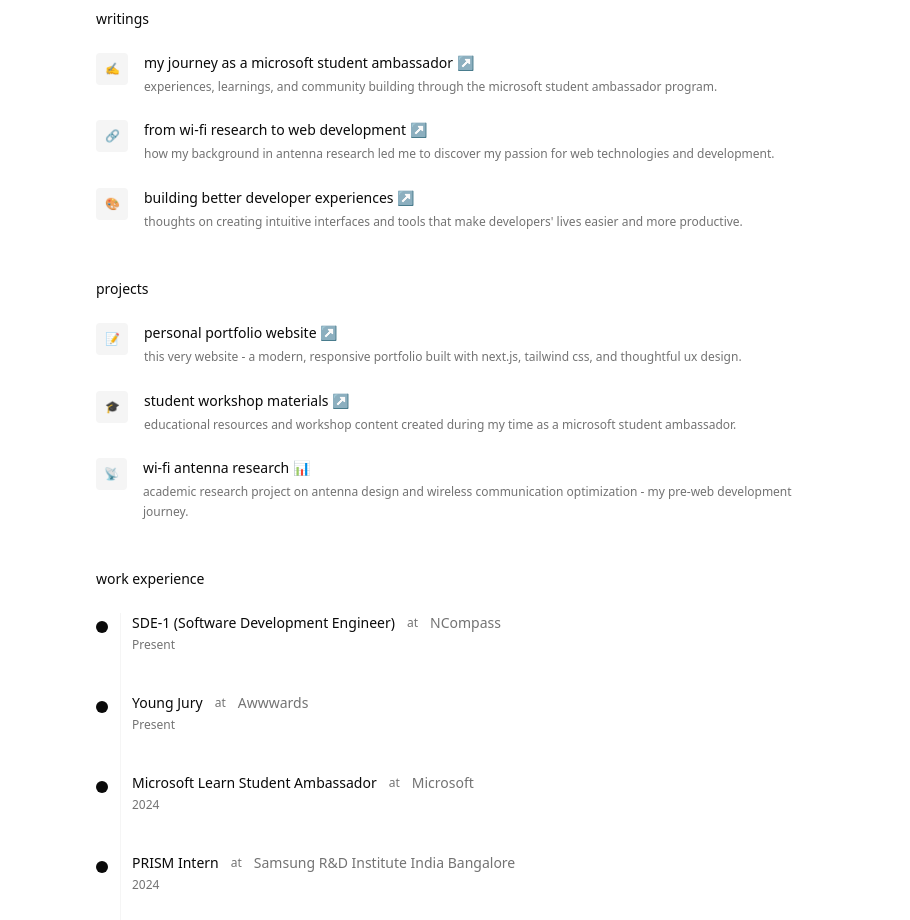
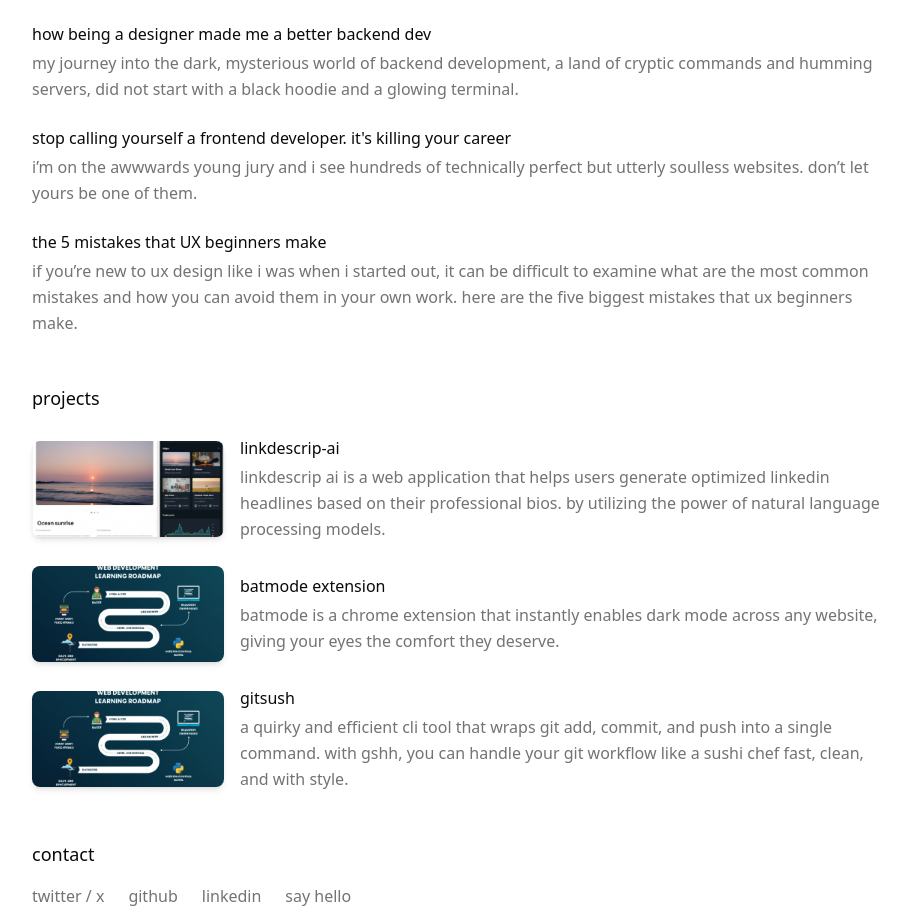
Before and after one commit to JaswanthRemiel/portcmebk, a Next.js app: page / in a window 1280 px wide. Shown: the part 480-1400 px from the top of the page, without its empty margins (184-1094 px from the left). Built offline with nearby package versions, Linux system fonts and the light colour scheme.

Commit message:
added some changes

```diff
--- a/app/components/ContactSection.tsx
+++ b/app/components/ContactSection.tsx
@@ -15,8 +15,8 @@ export default function ContactSection({
         isLoaded ? "opacity-100 translate-y-0" : "opacity-0 translate-y-4"
       }`}
     >
-      <h2 className="text-sm font-medium mb-4 text-foreground">contact</h2>
-      <div className="flex flex-wrap gap-4 sm:gap-6 text-sm mb-4">
+      <h2 className="text-lg font-medium mb-4 text-foreground">contact</h2>
+      <div className="flex text-l flex-wrap gap-4 sm:gap-6 mb-2">
         <a
           href="https://twitter.com/jaswanthremiel"
           target="_blank"
@@ -42,13 +42,13 @@ export default function ContactSection({
           linkedin
         </a>
         <a
-          href="mailto:jaswanthremiel@gmail.com"
+          href="mailto:work.remiel@remiel.work"
           className="text-muted-foreground hover:text-foreground transition-colors"
         >
           say hello
         </a>
       </div>
-      <div className="text-xs text-muted-foreground">
+      <div className="text-l text-muted-foreground">
         <span className="font-medium">your time:</span>{" "}
         {formatTime(visitorTime)}
       </div>
--- a/app/components/Header.tsx
+++ b/app/components/Header.tsx
@@ -8,7 +8,7 @@ export default function Header() {
 
   return (
     <header className="flex justify-end p-8">
-      <Button
+      {/* <Button
         variant="ghost"
         size="icon"
         onClick={() => setTheme(theme === "dark" ? "light" : "dark")}
@@ -17,7 +17,7 @@ export default function Header() {
         <Sun className="h-4 w-4 rotate-0 scale-100 transition-all dark:-rotate-90 dark:scale-0" />
         <Moon className="absolute h-4 w-4 rotate-90 scale-0 transition-all dark:rotate-0 dark:scale-100" />
         <span className="sr-only">Toggle theme</span>
-      </Button>
+      </Button> */}
     </header>
   );
 }
--- a/app/components/ListeningSection.tsx
+++ b/app/components/ListeningSection.tsx
@@ -20,7 +20,7 @@ export default function ListeningSection({
         isLoaded ? "opacity-100 translate-y-0" : "opacity-0 translate-y-4"
       }`}
     >
-      <h2 className="text-sm font-medium mb-2 text-foreground">listening to</h2>
+      <h2 className="text-l font-medium mb-2 text-foreground">listening to</h2>
 
       <div className="hidden sm:flex sm:flex-row sm:gap-6">
         {songs.map((song, index) => (
@@ -35,7 +35,7 @@ export default function ListeningSection({
               href={song.url}
               target="_blank"
               rel="noopener noreferrer"
-              className="font-medium text-sm hover:text-green-600 dark:hover:text-green-400 transition-colors"
+              className="font-medium text-medium hover:text-green-600 dark:hover:text-green-400 transition-colors"
             >
               {song.title}
             </a>
--- a/app/components/ProjectsSection.tsx
+++ b/app/components/ProjectsSection.tsx
@@ -9,94 +9,74 @@ export default function ProjectsSection({ isLoaded }: ProjectsSectionProps) {
         isLoaded ? "opacity-100 translate-y-0" : "opacity-0 translate-y-4"
       }`}
     >
-      <h2 className="text-sm font-medium mb-6 text-foreground">projects</h2>
+      <h2 className="text-lg font-medium mb-6 text-foreground flex items-center gap-3">
+        projects
+      </h2>
       <div className="space-y-6">
-        <div className="flex gap-4 hover:translate-x-1 transition-transform duration-200 group">
-          <div className="w-8 h-8 bg-muted rounded flex items-center justify-center text-xs">
-            📝
-          </div>
-          <div className="relative">
-            <div className="absolute -top-20 left-0 opacity-0 group-hover:opacity-100 transition-all duration-300 pointer-events-none z-20">
-              <div className="bg-white dark:bg-gray-100 p-2 shadow-xl rounded-lg">
+        <div className="flex flex-col sm:flex-row gap-4 hover:translate-x-1 transition-transform duration-200 items-start sm:items-center">
           <img
             src="/modern-blog-interface.png"
             alt="Blog project"
-                  className="w-32 h-18 object-cover rounded-md shadow-md"
+            className="w-full sm:w-48 h-40 sm:h-24 object-cover rounded-md shadow-md flex-shrink-0"
           />
-              </div>
-            </div>
+          <div className="w-full">
             <a
-              href="https://github.com/JaswanthRemiel"
+              href="https://github.com/JaswanthRemiel/linkdescrip-ai"
               target="_blank"
               rel="noopener noreferrer"
               className="block"
             >
-              <h3 className="font-medium text-sm mb-1">
-                personal portfolio website{" "}
-                <span className="text-muted-foreground">↗</span>
-              </h3>
-              <p className="text-xs text-muted-foreground leading-relaxed">
-                this very website - a modern, responsive portfolio built with
-                next.js, tailwind css, and thoughtful ux design.
+              <h3 className="font-medium text-l mb-1">linkdescrip-ai</h3>
+              <p className="text-l text-muted-foreground leading-relaxed">
+                linkdescrip ai is a web application that helps users generate
+                optimized linkedin headlines based on their professional bios.
+                by utilizing the power of natural language processing models.
               </p>
             </a>
           </div>
         </div>
 
-        <div className="flex gap-4 hover:translate-x-1 transition-transform duration-200 group">
-          <div className="w-8 h-8 bg-muted rounded flex items-center justify-center text-xs">
-            🎓
-          </div>
-          <div className="relative">
-            <div className="absolute -top-20 left-0 opacity-0 group-hover:opacity-100 transition-all duration-300 pointer-events-none z-20">
-              <div className="bg-white dark:bg-gray-100 p-2 shadow-xl rounded-lg">
+        <div className="flex flex-col sm:flex-row gap-4 hover:translate-x-1 transition-transform duration-200 items-start sm:items-center">
           <img
             src="/web-development-roadmap.png"
             alt="Learn web dev"
-                  className="w-32 h-18 object-cover rounded-md shadow-md"
+            className="w-full sm:w-48 h-40 sm:h-24 object-cover rounded-md shadow-md flex-shrink-0"
           />
-              </div>
-            </div>
+          <div className="w-full">
             <a
-              href="https://github.com/JaswanthRemiel"
+              href="https://github.com/JaswanthRemiel/batmode"
               target="_blank"
               rel="noopener noreferrer"
               className="block"
             >
-              <h3 className="font-medium text-sm mb-1">
-                student workshop materials{" "}
-                <span className="text-muted-foreground">↗</span>
-              </h3>
-              <p className="text-xs text-muted-foreground leading-relaxed">
-                educational resources and workshop content created during my
-                time as a microsoft student ambassador.
+              <h3 className="font-medium text-l mb-1">batmode extension</h3>
+              <p className="text-l text-muted-foreground leading-relaxed">
+                batmode is a chrome extension that instantly enables dark mode
+                across any website, giving your eyes the comfort they deserve.
               </p>
             </a>
           </div>
         </div>
-
-        <div className="flex gap-4 hover:translate-x-1 transition-transform duration-200 group">
-          <div className="w-8 h-8 bg-muted rounded flex items-center justify-center text-xs font-medium">
-            📡
-          </div>
-          <div className="relative">
-            <div className="absolute -top-20 left-0 opacity-0 group-hover:opacity-100 transition-all duration-300 pointer-events-none z-20">
-              <div className="bg-white dark:bg-gray-100 p-2 shadow-xl rounded-lg">
+        <div className="flex flex-col sm:flex-row gap-4 hover:translate-x-1 transition-transform duration-200 items-start sm:items-center">
           <img
-                  src="/question-answer-platform.png"
-                  alt="Research project"
-                  className="w-32 h-18 object-cover rounded-md shadow-md"
+            src="/web-development-roadmap.png"
+            alt="Learn web dev"
+            className="w-full sm:w-48 h-40 sm:h-24 object-cover rounded-md shadow-md flex-shrink-0"
           />
-              </div>
-            </div>
-            <h3 className="font-medium text-sm mb-1">
-              wi-fi antenna research{" "}
-              <span className="text-muted-foreground">📊</span>
-            </h3>
-            <p className="text-xs text-muted-foreground leading-relaxed">
-              academic research project on antenna design and wireless
-              communication optimization - my pre-web development journey.
+          <div className="w-full">
+            <a
+              href="https://www.npmjs.com/package/gitsush"
+              target="_blank"
+              rel="noopener noreferrer"
+              className="block"
+            >
+              <h3 className="font-medium text-l mb-1">gitsush</h3>
+              <p className="text-l text-muted-foreground leading-relaxed">
+                a quirky and efficient cli tool that wraps git add, commit, and
+                push into a single command. with gshh, you can handle your git
+                workflow like a sushi chef fast, clean, and with style.
               </p>
+            </a>
           </div>
         </div>
       </div>
--- a/app/components/WritingsSection.tsx
+++ b/app/components/WritingsSection.tsx
@@ -9,72 +9,65 @@ export default function WritingsSection({ isLoaded }: WritingsSectionProps) {
         isLoaded ? "opacity-100 translate-y-0" : "opacity-0 translate-y-4"
       }`}
     >
-      <h2 className="text-sm font-medium mb-6 text-foreground">writings</h2>
+      <h2 className="text-lg font-medium mb-6 text-foreground">writings</h2>
       <div className="space-y-6">
         <div className="flex gap-4 hover:translate-x-1 transition-transform duration-200">
-          <div className="w-8 h-8 bg-muted rounded flex items-center justify-center text-xs">
-            ✍️
-          </div>
           <div>
             <a
-              href="https://medium.com/@jaswanthremiel"
+              href="https://medium.com/design-bootcamp/how-being-a-designer-made-me-a-better-backend-dev-d41bb3ed0da3"
               target="_blank"
               rel="noopener noreferrer"
               className="block"
             >
-              <h3 className="font-medium text-sm mb-1 hover:text-green-600 dark:hover:text-green-400 transition-colors">
-                my journey as a microsoft student ambassador{" "}
-                <span className="text-muted-foreground">↗</span>
+              <h3 className="font-medium text-l mb-1 hover:text-green-600 dark:hover:text-green-400 transition-colors">
+                how being a designer made me a better backend dev
               </h3>
-              <p className="text-xs text-muted-foreground leading-relaxed">
-                experiences, learnings, and community building through the
-                microsoft student ambassador program.
+              <p className="text-l justify-normal text-muted-foreground leading-relaxed">
+                my journey into the dark, mysterious world of backend
+                development, a land of cryptic commands and humming servers, did
+                not start with a black hoodie and a glowing terminal.
               </p>
             </a>
           </div>
         </div>
 
         <div className="flex gap-4 hover:translate-x-1 transition-transform duration-200">
-          <div className="w-8 h-8 bg-muted rounded flex items-center justify-center text-xs">
-            🔗
-          </div>
           <div>
             <a
-              href="https://medium.com/@jaswanthremiel"
+              href="https://uxplanet.org/stop-calling-yourself-a-frontend-developer-its-killing-your-career-9e0150196b99"
               target="_blank"
               rel="noopener noreferrer"
               className="block"
             >
-              <h3 className="font-medium text-sm mb-1 hover:text-green-600 dark:hover:text-green-400 transition-colors">
-                from wi-fi research to web development{" "}
-                <span className="text-muted-foreground">↗</span>
+              <h3 className="font-medium text-l mb-1 hover:text-green-600 dark:hover:text-green-400 transition-colors">
+                stop calling yourself a frontend developer. it's killing your
+                career
               </h3>
-              <p className="text-xs text-muted-foreground leading-relaxed">
-                how my background in antenna research led me to discover my
-                passion for web technologies and development.
+              <p className="text-l justify-normal text-muted-foreground leading-relaxed">
+                i’m on the awwwards young jury and i see hundreds of technically
+                perfect but utterly soulless websites. don’t let yours be one of
+                them.
               </p>
             </a>
           </div>
         </div>
 
         <div className="flex gap-4 hover:translate-x-1 transition-transform duration-200">
-          <div className="w-8 h-8 bg-muted rounded flex items-center justify-center text-xs">
-            🎨
-          </div>
           <div>
             <a
-              href="https://medium.com/@jaswanthremiel"
+              href="https://medium.com/design-bootcamp/the-5-mistakes-that-ux-beginners-make-1c131598cff3"
               target="_blank"
               rel="noopener noreferrer"
               className="block"
             >
-              <h3 className="font-medium text-sm mb-1 hover:text-green-600 dark:hover:text-green-400 transition-colors">
-                building better developer experiences{" "}
-                <span className="text-muted-foreground">↗</span>
+              <h3 className="font-medium text-l mb-1 hover:text-green-600 dark:hover:text-green-400 transition-colors">
+                the 5 mistakes that UX beginners make
               </h3>
-              <p className="text-xs text-muted-foreground leading-relaxed">
-                thoughts on creating intuitive interfaces and tools that make
-                developers' lives easier and more productive.
+              <p className="text-l justify-normal text-muted-foreground leading-relaxed">
+                if you’re new to ux design like i was when i started out, it can
+                be difficult to examine what are the most common mistakes and
+                how you can avoid them in your own work. here are the five
+                biggest mistakes that ux beginners make.
               </p>
             </a>
           </div>
--- a/app/guestbook/page.tsx
+++ b/app/guestbook/page.tsx
@@ -109,7 +109,7 @@ export default function Guestbook() {
           <ArrowLeft className="h-4 w-4" />
           back to portfolio
         </Link>
-        <Button
+        {/* <Button
           variant="ghost"
           size="icon"
           onClick={() => setTheme(theme === "dark" ? "light" : "dark")}
@@ -118,7 +118,7 @@ export default function Guestbook() {
           <Sun className="h-4 w-4 rotate-0 scale-100 transition-all dark:-rotate-90 dark:scale-0" />
           <Moon className="absolute h-4 w-4 rotate-90 scale-0 transition-all dark:rotate-0 dark:scale-100" />
           <span className="sr-only">Toggle theme</span>
-        </Button>
+        </Button> */}
       </header>
 
       {/* Main content */}
--- a/app/layout.tsx
+++ b/app/layout.tsx
@@ -40,6 +40,9 @@ const interFont = Inter({
 // (previously registered fonts removed)
 
 export const metadata: Metadata = {
+  icons: {
+    icon: "/favicon.ico",
+  },
   title: "remiel - engineer at the intersection of design & development",
   description: "Portfolio of remiel - engineer, designer, and developer",
   generator: "v0.app",
@@ -60,6 +63,7 @@ export default function RootLayout({
         ${advercaseFontBold.variable}
         ${advercaseFontRegular.variable}
         ${interFont.variable}
+        dark
 
       `}
     >
--- a/app/page.tsx
+++ b/app/page.tsx
@@ -114,9 +114,8 @@ export default function Portfolio() {
     <div className="min-h-screen bg-background text-foreground scroll-smooth">
       <Header />
 
-      <main className="max-w-3xl mx-auto px-6 pb-16">
+      <main className="max-w-4xl mx-auto px-6 pb-16">
         <HeroSection isLoaded={isLoaded} />
-
         <ListeningSection
           isLoaded={isLoaded}
           songs={songs}
@@ -127,14 +126,14 @@ export default function Portfolio() {
 
         <ProjectsSection isLoaded={isLoaded} />
 
-        <WorkExperienceSection
+        {/* <WorkExperienceSection
           isLoaded={isLoaded}
           workExperience={workExperience}
           expandedWork={expandedWork}
           toggleWorkExpansion={toggleWorkExpansion}
-        />
+        /> */}
 
-        <CapturesSection isLoaded={isLoaded} />
+        {/* <CapturesSection isLoaded={isLoaded} /> */}
 
         <ContactSection
           isLoaded={isLoaded}
```
Also changed, not shown: app/components/HeroSection.tsx (+6 -9 lines). Lines whose indentation alone changed are shown as unchanged.
